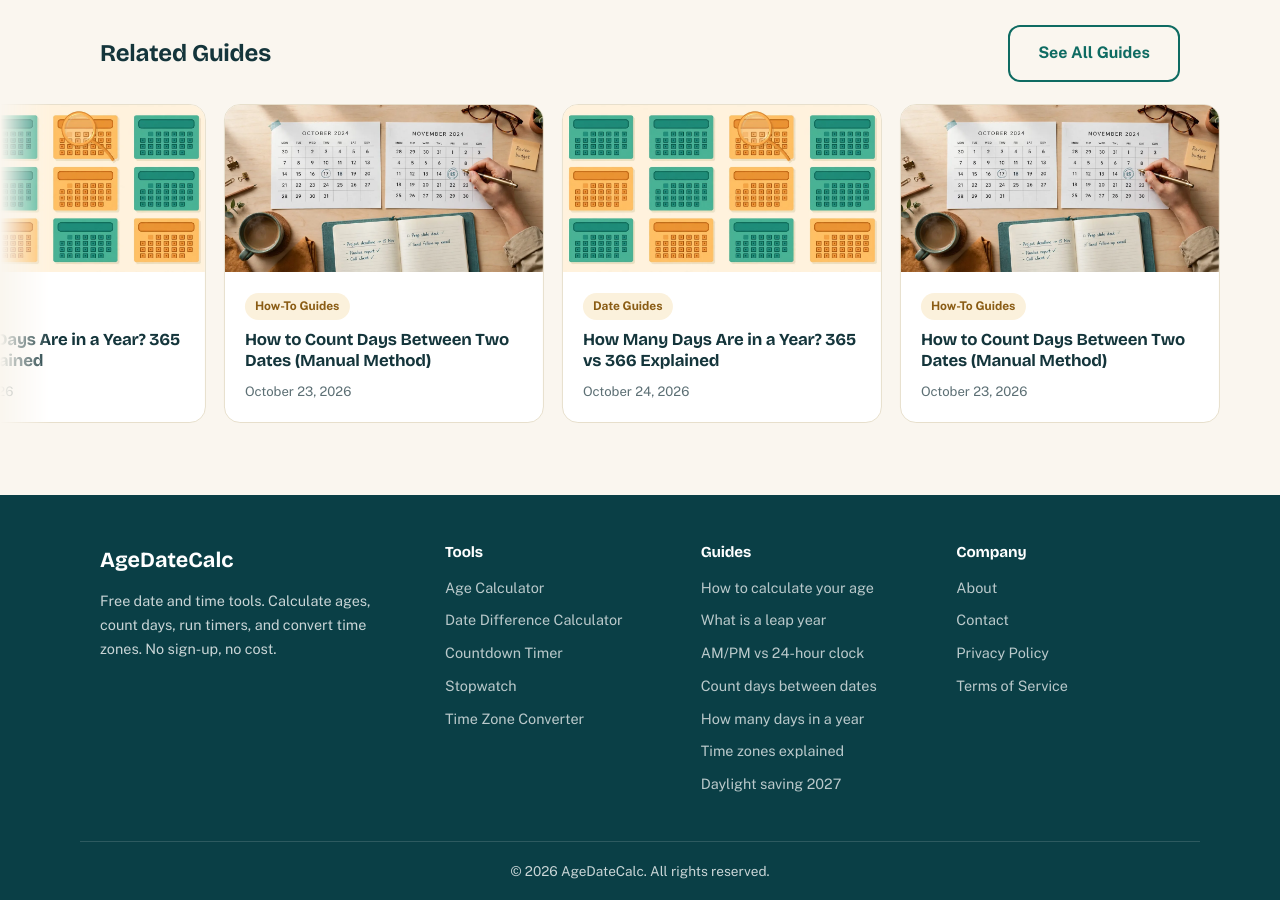
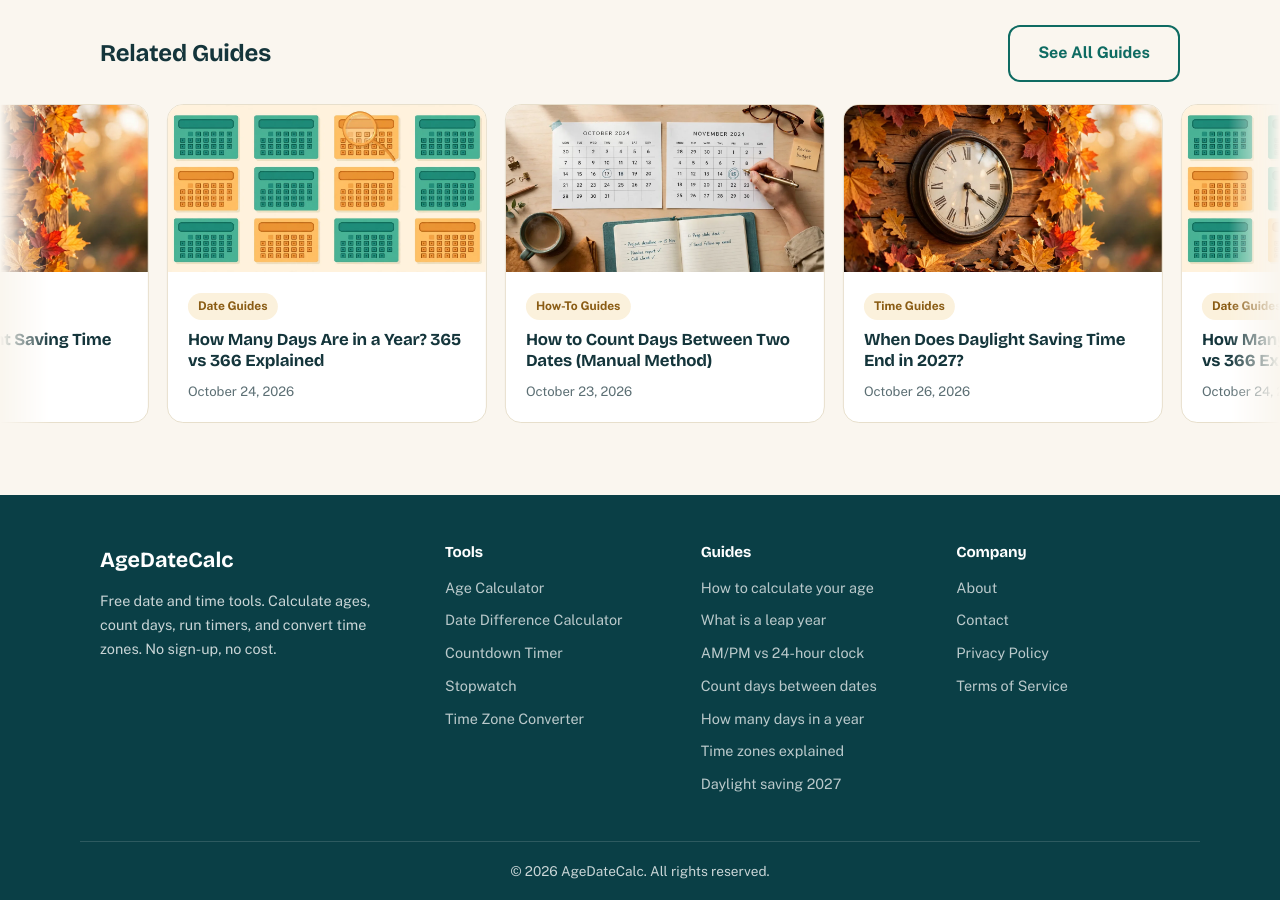
Before and after one commit to zaidmeo09-dhangal/agedatecalc, a Jekyll site: the page built from countdown-timer.md, in a window 1280 px wide and 900 px high, scrolled down 3968 px. Built offline with Jekyll 4.4.1, drawn with Linux system fonts in a browser that asks for light colours; some of the changed lines change nothing that is shown.

Commit message:
SEO audit fixes: broken links, titles, DST 2027, schema, og:image

```diff
--- a/countdown-timer.md
+++ b/countdown-timer.md
@@ -97,7 +97,7 @@
     ]
   }
 related_posts:
-  - /blog/when-does-daylight-saving-time-end-2026/
+  - /blog/when-does-daylight-saving-time-end/
   - /blog/how-many-days-in-a-year/
   - /blog/how-to-count-days-between-dates/
 ---
```
